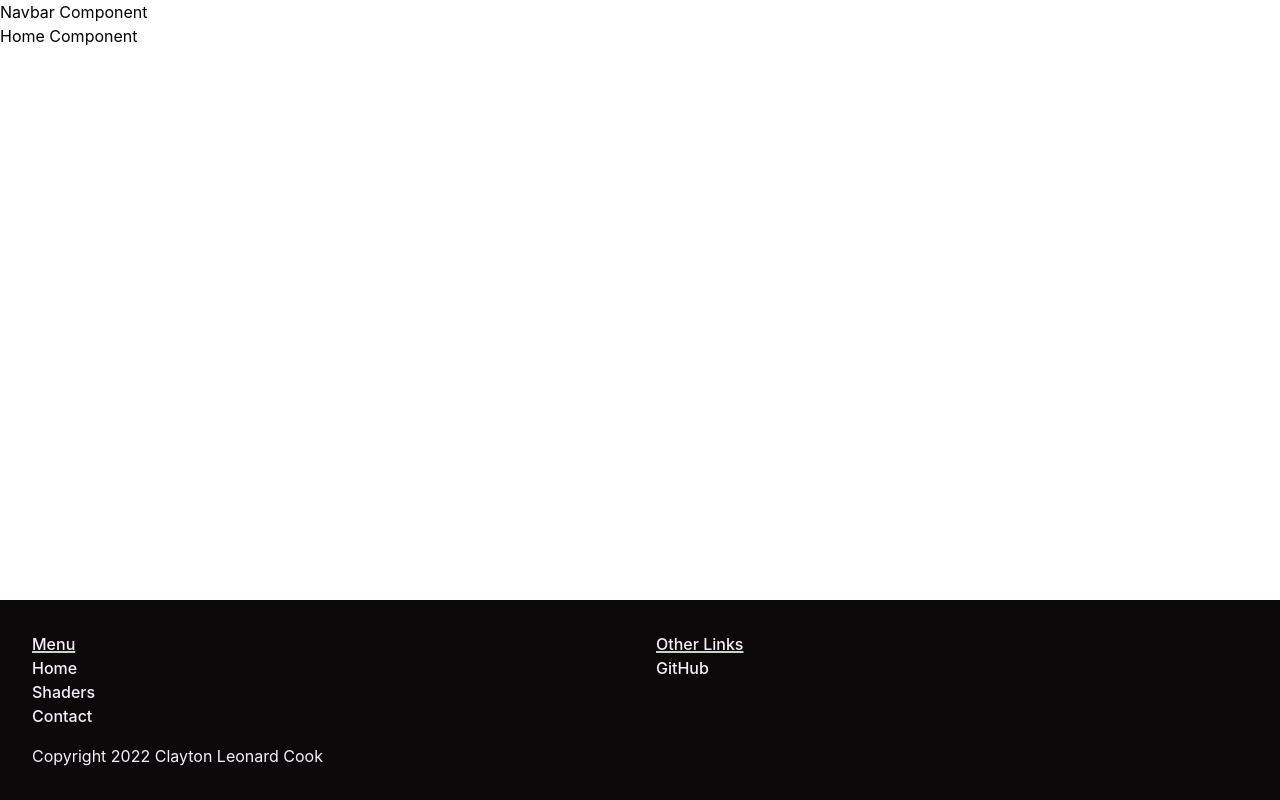
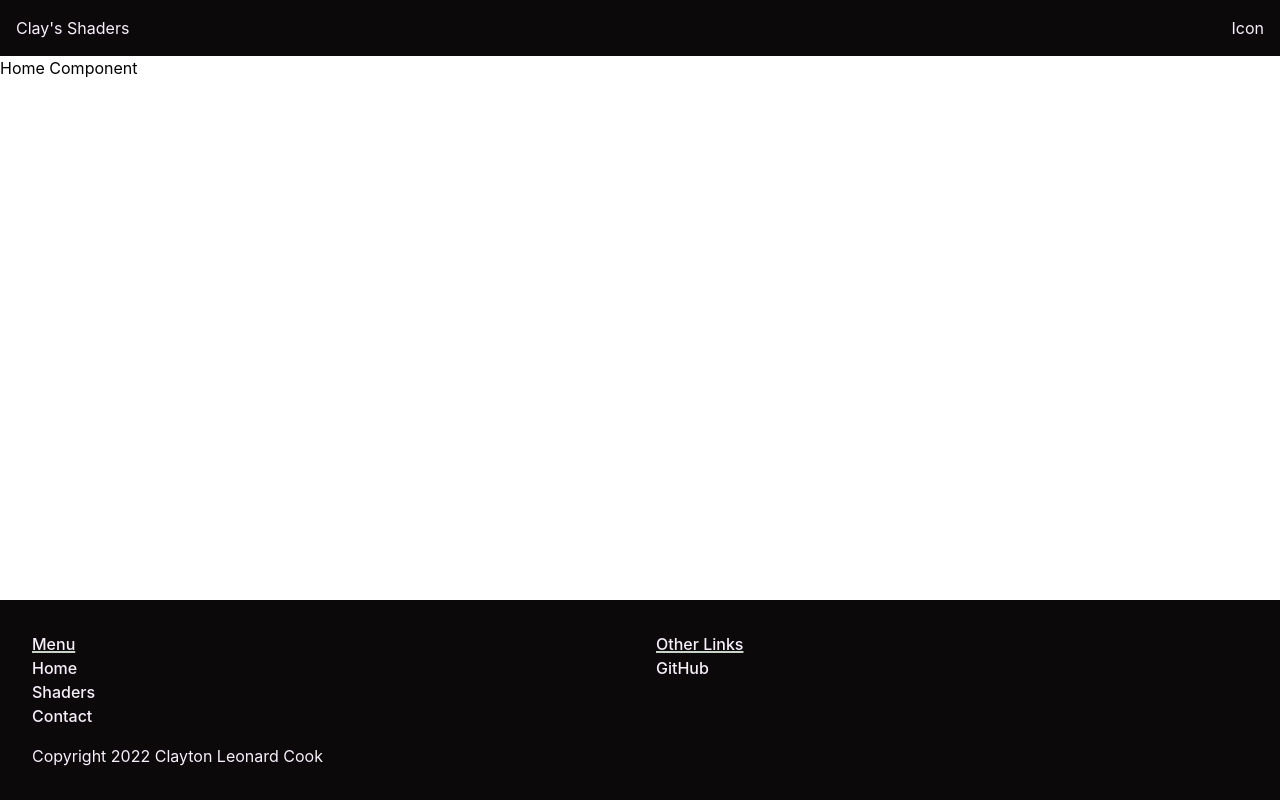
Before and after one commit to claytonleonardcook/shaders, a React (Create React App) app: page / in a window 1280 px wide. Built offline with nearby package versions, Linux system fonts and the light colour scheme.

Commit message:
basic navbar design

```diff
--- a/src/components/Navbar.tsx
+++ b/src/components/Navbar.tsx
@@ -1,5 +1,11 @@
 const Navbar = () => {
-    return <nav className="Home">Navbar Component</nav>;
+    return (
+      <nav className="Home bg-dark text-light p-4 flex flex-row">
+        <span>Clay's Shaders</span>
+        <span className="flex-grow" />
+        <span>Icon</span>
+      </nav>
+    );
   };
 
   export default Navbar;
```
